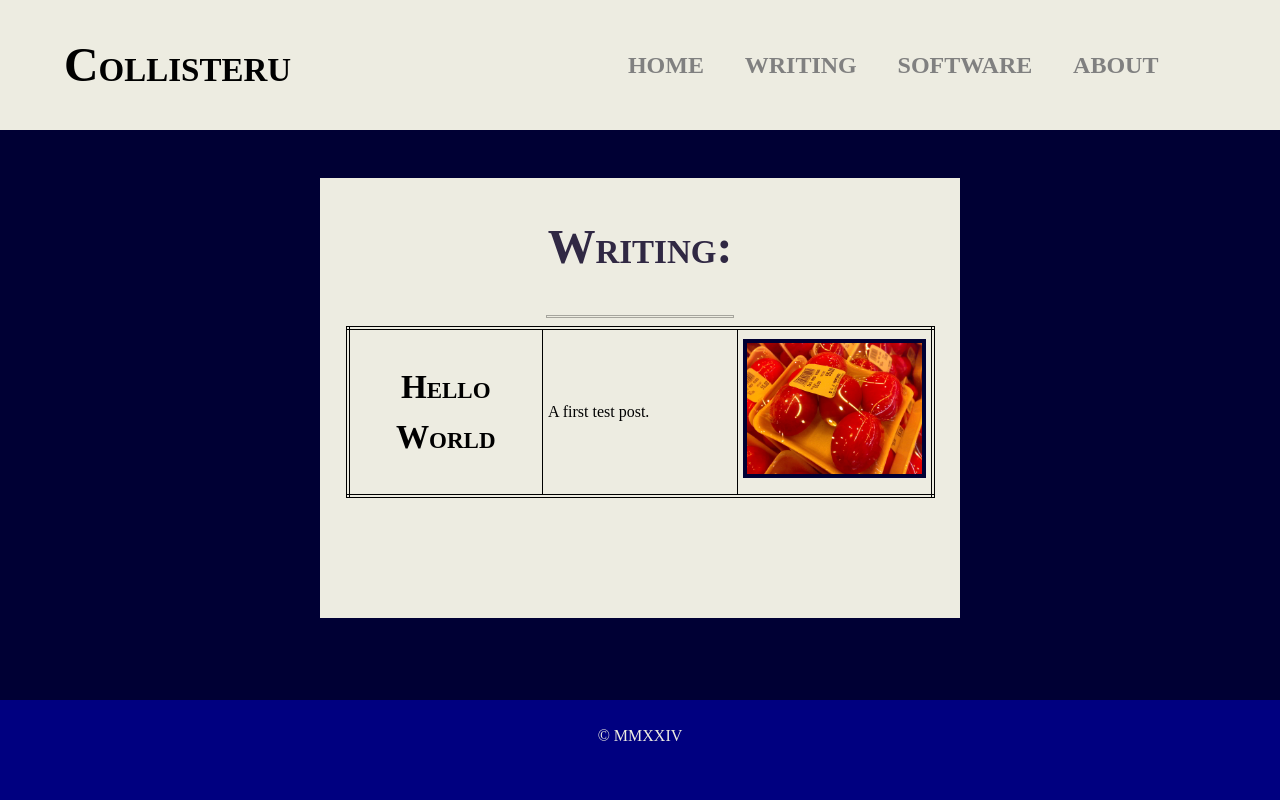
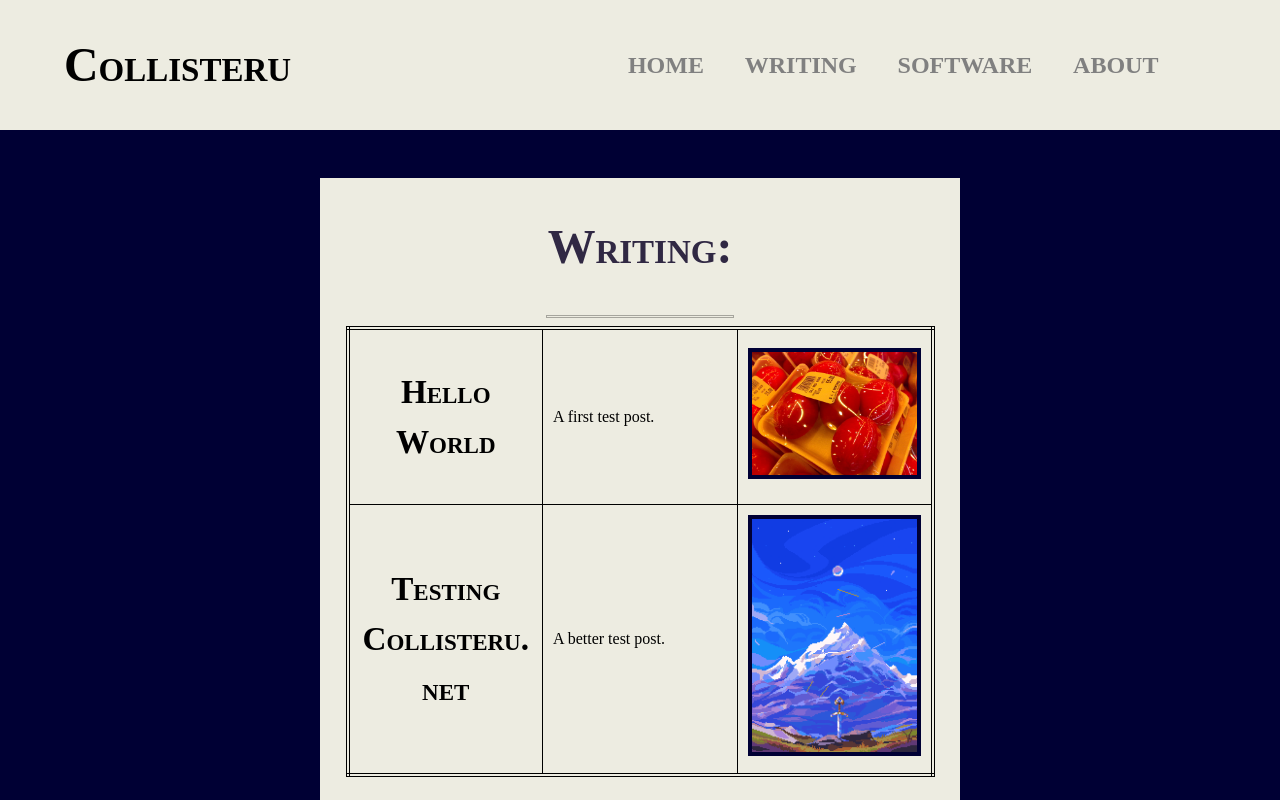
Before and after one commit to Collisteru/collisteru.net, a Gatsby site: page /writing in a window 1280 px wide. Shown: the top 800 px of the page. Built offline with nearby package versions, Linux system fonts and the light colour scheme; Gatsby itself is replaced by a stand-in of ours; some packages are replaced by stand-ins of ours.

Commit message:
a smidge of table styling

```diff
--- a/content/other/test/test.md
+++ b/content/blog/test/test.md
@@ -1,4 +1,8 @@
-# Testing HTML Elements
+---
+title: Testing Collisteru.net
+description: "A better test post."
+thumbnail: "../swordmountain.png"
+---
 
 Paragraphs are separated by a blank line.
 
--- a/src/style.css
+++ b/src/style.css
@@ -1,4 +1,4 @@
-/* CSS Custom Properties Definitions */
+/* ~~ MAIN STYLESHEET FOR COLLISTERU.NET ~~ */
 
 :root {
   --maxWidth-none: "none";
@@ -311,17 +311,25 @@ table {
   table-layout: fixed;
 }
 
+/* Table header */
+table th {
+  border: 1px solid;
+  padding: 10px; /* Adds space inside cells */
+  border: 1px solid #ccc; /* Adds border to each cell */
+  word-wrap: break-word; /* Ensures text wraps to prevent overflow */
+}
+
 table tr,
 table td {
+  table-layout: auto;
   border: 1px solid;
   padding: 5px;
   font-family: "Source Serif Regular";
   color: black;
-}
-
-/* Table header */
-table th {
-  border: 1px solid;
+  padding: 10px; /* Adds space inside cells */
+  word-wrap: break-word; /* Ensures text wraps to prevent overflow */
+  min-width: 100px; /* Minimum width of the description cell */
+  max-width: 600px; /* Maximum width before the text wraps */
 }
 
 /* ~~TABLE OF WRITINGS~~ */
```
Also changed, not shown: static/swordmountain.png (added).
